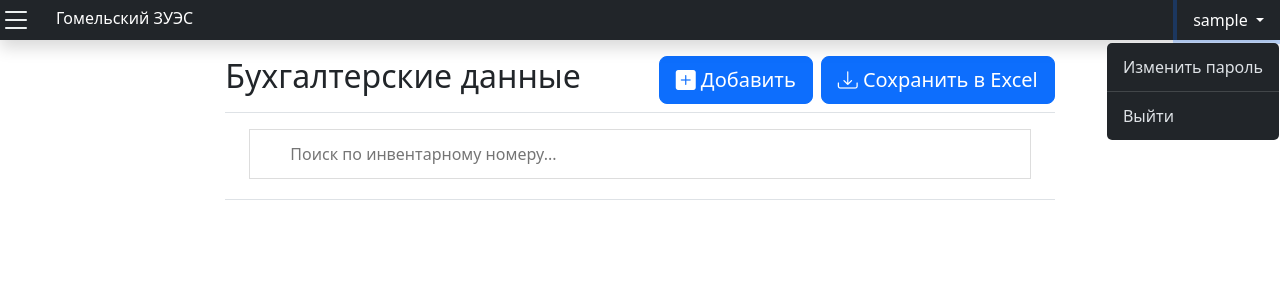
After one commit to MrSoSadGuy/Hardware_Components, a Flask app: template templates/buh_data.html in a window 1280 px wide, after a click that opens the changed part. The commit adds this page. Shown: the top 300 px of the page. Run offline with Flask 3, Linux system fonts and the light colour scheme; the template is opened without the code that fills it: values that come from a table or form of the project are taken from there, most other values are stand-ins (such as "Sample title", 1, 10 or a date in 2020); some libraries are stand-ins or nearby versions.

Commit message:
home pc  31.08

```diff
--- a/static/custom_style.css
+++ b/static/custom_style.css
@@ -1,4 +1,4 @@
-#myInput {
+            .input_for_serch {
               background-position: 10px 10px;
               background-repeat: no-repeat;
               width: 100%;
--- a/static/js/bad_scripts.js
+++ b/static/js/bad_scripts.js
@@ -68,6 +68,7 @@
             const list_of_words= filter.split(" ")
             table = document.getElementById("tbody_main_table");
             tr = table.getElementsByTagName("tr");
+            console.log("🚀 ~ myFunction ~ tr:", tr)
             for (var i = 0; i < tr.length; i++) {
             var tds = tr[i].getElementsByTagName("td");
             // поиск И
@@ -98,6 +99,37 @@
             else {tr[i].style.display = "none";}
             }
             }
+        }
+function buh_data_table_serch(){
+    var input, filter, table, tbodies, td;
+
+    input = document.getElementById("Input_for_buh_data_serch");
+
+    filter = input.value.toUpperCase();
+    console.log("🚀 ~ buh_data_table_serch ~ filter:", filter)
+    const list_of_words= filter.split(" ")
+    table = document.getElementById('buh_data_tbody');
+    tbodies = table.getElementsByTagName('table');
+    for(var i = 0; i < tbodies.length; i++){
+        tds = tbodies[i].getElementsByTagName('td');
+        console.log("🚀 ~ buh_data_table_serch ~ tds:", tds)
+
+        var flag = false;
+        for(var j = 0; j < list_of_words.length; j++){
+            var td = tds[0];
+
+
+            var word = list_of_words[j];
+            // console.log("🚀 ~ buh_data_table_serch ~ td:", td)
+            if(td.innerHTML.toUpperCase().indexOf(word.trim()) > -1) {
+            flag =true;
+            continue;
+            }
+        }
+        if(flag){tbodies[i].removeAttribute("style");}
+            else {tbodies[i].style.display = "none";}
+    }
+
 }
 //копирование в таблицу из Excel 2
  function paste_to_cells_like_excel(tbody_id, data, start_r, start_c,  cells_in_row){
--- a/static/js/save_&_delete.js
+++ b/static/js/save_&_delete.js
@@ -36,6 +36,32 @@ function delete_row(db, id, bt_id, tbody, row)  {
     console.log(row.rowIndex)
     var id_val = {id: id}
     console.log("🚀 ~ delete_row ~ id:", id)
+    var data = new FormData();
+            data.append( "json", JSON.stringify(id_val) );
+            if (confirm('Удалить запись?')){
+                fetch("/delete_row/"+db,
+            {
+                method: "POST",
+                body: data
+            })
+                .then(function(res){ return res.json(); })
+            .then(function(data){
+                console.log("🚀 ~ delete_row ~ data:", data)
+                if ((data === 'SUCCESS')&&(typeof(data) === "string")){
+                    document.getElementById(bt_id).setAttribute("class", "btn btn-success btn-sm");
+                    setTimeout(function (){document.getElementById(tbody).deleteRow(row.rowIndex-1)}, 500);
+                    return data;
+                }
+                else {
+                    alert(data)
+                    document.getElementById(bt_id).setAttribute("class", "btn btn-danger btn-sm");
+                }
+            })
+
+            }
+}
+
+async function delete_data_from_db() {
     var data = new FormData();
     data.append( "json", JSON.stringify(id_val) );
     if (confirm('Удалить запись?')){
--- a/static/js/to_fill_modals.js
+++ b/static/js/to_fill_modals.js
@@ -57,16 +57,10 @@ function create_tables(moduls, table_id, column_name, db_table, busy){
         a2.setAttribute('class','btn btn-primary btn-sm');
         a3.setAttribute('id','btn_send_ma_mod_to_storage_'+item['id']);
         a3.setAttribute('class','btn btn-primary btn-sm');
-        a1.onclick = function (){edit_row(db_table + '_edited', item['id'],'btn_edit_ma_mod_'+item['id'],table_id,
-        this.closest("tr"), 4)};
-        if (check_row){
-            a2.onclick = function (){delete_row(db_table, item['id'],'btn_del_ma_mod_'+item['id'],table_id,
-                this.closest("tr"))};
-        }
-
+        a1.onclick = function (){edit_row(db_table + '_edited', item['id'],'btn_edit_ma_mod_'+item['id'],table_id, this.closest("tr"), 4)};
+        a2.onclick = function (){delete_row(db_table, item['id'],'btn_del_ma_mod_'+item['id'],table_id, this.closest("tr"))};
         if (busy){
-            a3.onclick = function (){send_to_storage(db_table + '_edited', item['id'],'btn_send_ma_mod_to_storage_'+item['id'],table_id,
-                        this.closest("tr"), 4)}
+            a3.onclick = function (){send_to_storage(db_table + '_edited', item['id'],'btn_send_ma_mod_to_storage_'+item['id'],table_id, this.closest("tr"), 4)}
         }
         else{
             a3.setAttribute('data-bs-toggle',"modal")
--- /dev/null
+++ b/templates/buh_data.html
@@ -0,0 +1,217 @@
+<!DOCTYPE html>
+
+<html lang="en" xmlns="http://www.w3.org/1999/html">
+<head>
+    <meta http-equiv="Content-Type" content="text/html; charset=UTF-8">
+    <meta name="viewport" content="width=device-width,initial-scale=1,shrink-to-fit=no">
+    <meta name="theme-color" content="#000000">
+
+    <title>Бухгалтерские данные</title>
+
+
+
+    <link rel="stylesheet" href="https://cdn.jsdelivr.net/npm/bootstrap-icons@1.11.3/font/bootstrap-icons.min.css">
+    <link rel="stylesheet" href="../static/bootstrap.css">
+    <link rel="stylesheet" href="../static/custom_style.css">
+    <link rel="stylesheet" href="../static/select2.min.css">
+    <script type=text/javascript src="{{ url_for('static', filename='js/jquery-3.7.1.js') }}"></script>
+    <script src="{{ url_for('static', filename='js/bootstrap.bundle.js') }}"></script>
+    <script src="{{ url_for('static', filename='js/bad_scripts.js') }}"></script>
+    <script src="{{ url_for('static', filename='js/save_&_delete.js') }}"></script>
+    <script src="{{ url_for('static', filename='js/to_fill_modals.js') }}"></script>
+    <script src="{{ url_for('static', filename='js/table-sort.js') }}"></script>
+    <script src='/static/js/select2.min.js'></script>
+
+
+
+    {# <script>
+        document.addEventListener('DOMContentLoaded', () => {
+        document.getElementById("Input_for_buh_data_serch").value = JSON.parse(localStorage.getItem("serch"));
+        buh_data_table_serch()
+        localStorage.clear()
+        });
+    </script> #}
+
+
+</head>
+<body>
+        <div class="modal fade" id="inventModal" data-bs-backdrop="static" role="dialog" tabindex="-1" aria-labelledby="exampleModalLabel" aria-hidden="true">
+        <div class="modal-dialog modal-dialog-centered modal-dialog-scrollable modal-xl" role="document">
+            <div class="modal-content">
+            <div class="modal-header">
+                <h5 class="modal-title" id="inventModalLabel">Карточка устройства</h5>
+                <button type="button" class="btn-close" data-bs-dismiss="modal" aria-label="Close"></button>
+            </div>
+            <div class="modal-body">
+                <form>
+                    <label class="col-form-label" id="id_buh"></label>
+                <div class="container">
+                    <div class="row">
+                        <div class="col-sm">
+                        <div class="mb-3">
+                            <label class="col-form-label">Инвентарный номер:</label>
+                            <input type="text" readonly class="form-control" name="name" id = "In_num">
+                        </div>
+                        </div>
+                        <div class="col-sm">
+                        <div class="mb-3">
+                            <label class="col-form-label">МОЛ:</label>
+                            <input type="text"  class="form-control" id="mol_id">
+                        </div>
+                        </div>
+                    </div>
+                </div>
+
+                <div class="mb-3">
+                    <label class="col-form-label">Краткое описание:</label>
+                    <input type="text"  class="form-control" id="description_id">
+                </div>
+                <div class="mb-3">
+                    <label  class="col-form-label">Характеристика:</label>
+                    <textarea  class="form-control" id="char_id" cols="30" rows="7"></textarea>
+                </div>
+                <div class="mb-3">
+                    <label  class="col-form-label">Примечание:</label>
+                    <textarea  class="form-control" id="note_id" cols="30" rows="3"></textarea>
+                </div>
+                    </form>
+            </div>
+            <div class="modal-footer">
+
+                <button type="button" class="btn btn-primary" id = "button_for_save_edit_buh_data" onclick="save_edit_buh_data()">Сохранить</button>
+                <button type="button" class="btn btn-primary" id="button_for_delete_inv_number">Удалить</button>
+                <button type="button" class="btn btn-secondary" data-bs-dismiss="modal">Закрыть</button>
+            </div>
+            </div>
+        </div>
+        </div>
+        <div class="modal" id="Change_pass"  data-bs-backdrop="static" role="dialog" tabindex="-1" aria-labelledby="exampleModalLabel" aria-hidden="true">
+        <div class="modal-dialog">
+            <div class="modal-content">
+            <div class="modal-header">
+                <h5 class="modal-title">Изменить пароль</h5>
+                <button type="button" class="btn-close" data-bs-dismiss="modal" aria-label="Close"></button>
+            </div>
+            <div class="modal-body">
+                <div class="mb-3">
+                    <input type="password"  class="form-control"  id = "old_pass_id" placeholder="Старый пароль">
+                </div>
+                <div class="mb-3">
+                    <input type="password"  class="form-control" id="new_pass_id" placeholder="Новый пароль, не менее 6 символов">
+                </div>
+                <div class="mb-3">
+                    <input type="password"  class="form-control" id="new_pass_2_id" placeholder="Новый пароль павторно">
+                </div>
+                <div class="mb-3">
+                    <label class="col-form-label" id="raport_chang_pass"></label>
+                </div>
+            </div>
+            <div class="modal-footer">
+                <button type="button" class="btn btn-primary" onclick="change_password();">Изменить пароль</button>
+                <button type="button" class="btn btn-secondary" data-bs-dismiss="modal">Отмена</button>
+            </div>
+            </div>
+        </div>
+        </div>
+        <script type="text/javascript">
+                    $('#inventModal').on('show.bs.modal', function (e) {
+                    $(this).find('form').trigger('reset');
+                    invent_modal($(e.relatedTarget).data('inv'));
+                    document.getElementById('button_for_delete_inv_number').setAttribute('class',"btn btn-primary");
+                    document.getElementById('button_for_delete_inv_number').onclick = function (){delete_row('BuhUch', e.relatedTarget).data('id'),this.id, table_id, this.closest("tr")};
+                    })
+                    $('#Change_pass').on('show.bs.modal', function (e) {
+                    $(this).find('form').trigger('reset');
+                    document.getElementById("raport_chang_pass").textContent = ""
+                    })
+        </script>
+
+
+    <header class="navbar sticky-top bg-dark flex-md-nowrap p-0 shadow" data-bs-theme="dark">
+        <div class="d-grid gap-2 d-md-flex float-left">
+        <a href="" data-bs-toggle="offcanvas" data-bs-target="#offcanvasWithBothOptions" aria-controls="offcanvasWithBothOptions" style="display: inline-block;" class="icon-link">
+            <i class="bi bi-list h2 castom-white"></i>
+        </a>
+        <a class="navbar-brand col-md-3 col-lg-2 me-0 px-3 fs-6 text-white" href="#">Гомельский ЗУЭС</a>
+        </div>
+        <li class="nav-item dropdown nav justify-content-end">
+            <a class="nav-link dropdown-toggle text-white nav justify-content-end" href="#" role="button" data-bs-toggle="dropdown" aria-expanded="false">{{ user_name }}    </a>
+            <ul class="dropdown-menu dropdown-menu-end">
+                <li><a class="dropdown-item" data-bs-toggle="modal" data-bs-target="#Change_pass" href="#">Изменить пароль</a></li>
+                <li><hr class="dropdown-divider"></li>
+                <li><a class="dropdown-item" href="/logout">Выйти</a></li>
+            </ul>
+        </li>
+    </header>
+
+    <div class="offcanvas offcanvas-start" data-bs-scroll="true" tabindex="-1" id="offcanvasWithBothOptions" aria-labelledby="offcanvasWithBothOptionsLabel">
+        <div class="offcanvas-header">
+        </div>
+        <div class="offcanvas-body">
+            <form>
+                <div class="d-grid gap-3">
+                    <button class="btn btn-primary" type="submit" formaction="/pon_units" >Оборудование PON</button>
+                    <button class="btn btn-primary" type="submit" formaction="/multiple_access" >Многопортовые устройства доступа</button>
+                    <button class="btn btn-secondary" type="submit" disabled formaction="/buh_data" >Бухгалтерские данные</button>
+                    <button class="btn btn-primary" type="submit" disabled formaction="/other_property">Прочее имущество</button>
+                </div>
+                </form>
+        </div>
+    </div>
+    <div class="container-fluid">
+    <div class="row">
+        <div class="col" ></div>
+        <div class="col-8">
+            <div class="d-flex justify-content-between flex-wrap flex-md-nowrap align-items-center pt-3 pb-2 mb-3 border-bottom">
+            <h1 class="h2">Бухгалтерские данные</h1>
+            <div class="d-grid gap-2 d-md-flex justify-content-md-end">
+                <button type="button" class="btn btn-primary btn-lg"  data-bs-toggle="modal" data-bs-target="#add_new_object_Modal" >
+                    <i class="bi bi-plus-square-fill"></i>  Добавить</button>
+                    <button type="button" class="btn btn-primary btn-lg" onclick="save_main_table_in_file()">
+                    <i class="bi bi-download"></i> Сохранить в Excel</button>
+                </div></div>
+                <div class="table-responsive small">
+                    <div class="container">
+                        <div class="row">
+                            <div class="col">
+                                <div class="container-fluid">
+                                    <input  class ="input_for_serch" type="text" id="Input_for_buh_data_serch" onkeyup="buh_data_table_serch()" placeholder="Поиск по инвентарному номеру..." autocomplete="off" readonly onfocus="this.removeAttribute('readonly')" >
+                                </div>
+                            </div>
+
+
+                        </div>
+                        </div>
+
+
+
+                </div>
+                <table class="table table-sm " id="buh_data_table">
+                    <tbody class="table-condensed " id="buh_data_tbody">
+                    <tr><td>
+                        {% for buh in buh_data %}
+                            {% if buh.MOL == user_name %}
+                                    <table class="table table-sm table-bordered table-hover borderd_table" id = "inv_number_id_{{buh.id}}">
+                                    <tbody >
+                                        <tr>
+                                            <td width = '18%'><a href="" data-bs-toggle="modal" data-bs-target="#inventModal" data-id = "{{ buh.id }}" data-inv = "{{ buh.inv_number }}" >{{ buh.inv_number }}</a></td>
+                                            <td >{{ buh.name }}</td>
+                                            <td width = '18%'>{{ buh.MOL }}</td>
+                                        </tr>
+                                        <tr>
+                                            <td colspan = '3'>{{ buh.charracter }}</td>
+                                        </tr>
+
+                                    </tbody>
+
+                                </table>
+                            {% endif %}
+                        {% endfor %}
+                    </td></tr>
+                    </tbody>
+                </table>
+            </div>
+            <div class="col" ></div>
+    </div>
+    </div>
+</body>
```
Also changed, not shown: routes.py (+18 -0 lines), templates/MA_page.html (+8 -12 lines), templates/index.html (+4 -10 lines), templates/start_page.html (added, +69 -0 lines), instance/sostav_PON.db. Lines whose indentation alone changed are shown as unchanged.
